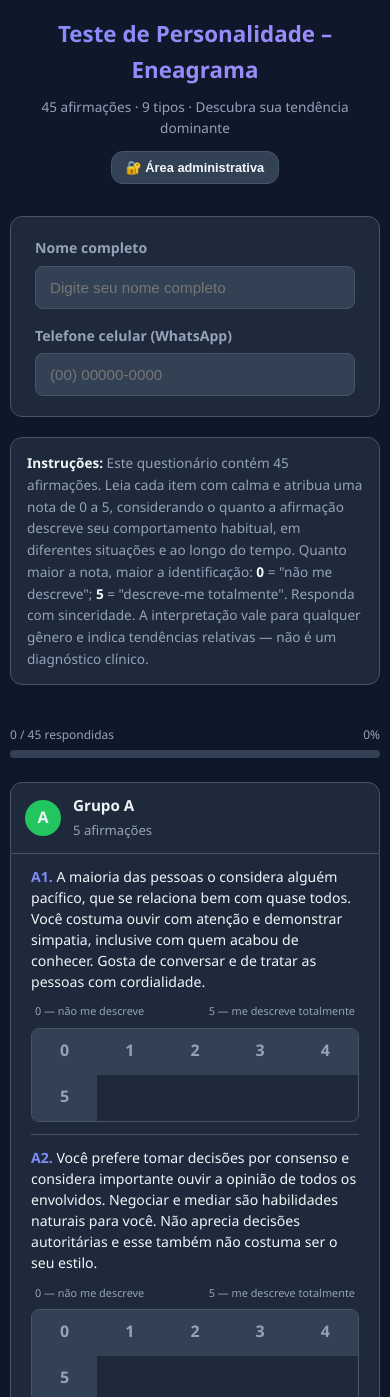
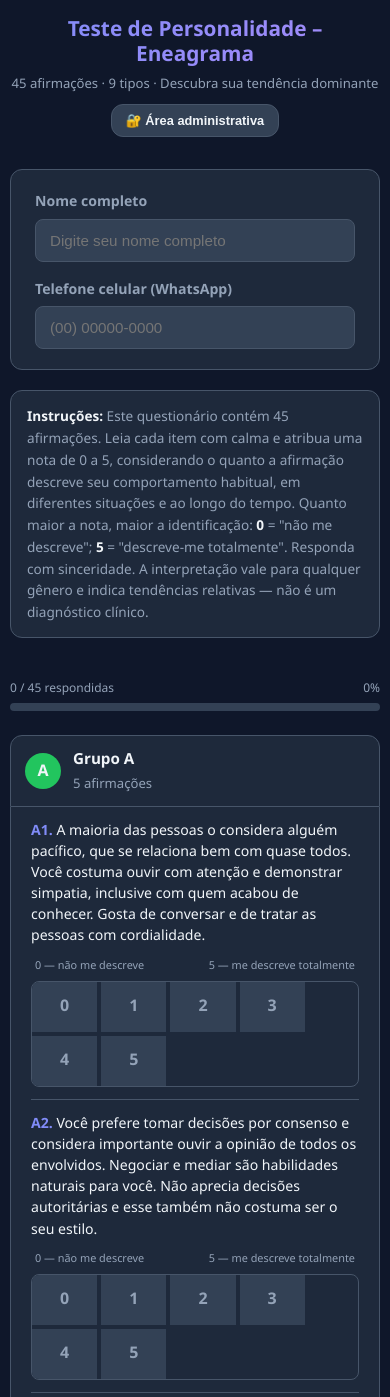
Before and after one commit to AlvaroBiano/B-B-EneaGram, a website: page public/index.html in a window 390 px wide. Shown: the top 1397 px of the page. Drawn offline with Linux system fonts and the light colour scheme.

Commit message:
Fix mobile: overflow-x hidden, word-break, rating flex-wrap 3 colunas, label menor

```diff
--- a/public/index.html
+++ b/public/index.html
@@ -27,7 +27,10 @@
     min-height: 100vh;
     line-height: 1.6;
   }
-  .container { max-width: 820px; margin: 0 auto; padding: 24px 16px 60px; }
+  .container { max-width: 820px; margin: 0 auto; padding: 24px 16px 60px; box-sizing: border-box; }
+  body { overflow-x: hidden; }
+  .header h1 { word-break: break-word; hyphens: auto; }
+  .instructions, .question-text, .form-card, .admin-record { word-wrap: break-word; overflow-wrap: break-word; }
 
   /* Header */
   .header { text-align: center; margin-bottom: 32px; }
@@ -281,7 +284,7 @@
   @media (max-width: 768px) {
     .container { padding: 12px 12px 40px; }
     .header h1 { font-size: 1.35rem; }
-    .header p { font-size: .85rem; }
+    .header p { font-size: .82rem; line-height: 1.4; }
     .instructions { padding: 14px 16px; font-size: .85rem; line-height: 1.6; }
     .form-card { grid-template-columns: 1fr; gap: 12px; padding: 14px 16px; }
     .group-header { padding: 10px 14px; }
@@ -290,8 +293,10 @@
     .question { padding: 12px 0; }
     .question-text { font-size: .88rem; line-height: 1.5; }
     .scale-legend { font-size: .68rem; }
-    .rating { gap: 0; }
-    .rating label { flex: 1; padding: 6px 0; min-width: 0; }
+    .rating { flex-wrap: wrap; gap: 4px; border: 1px solid var(--border); }
+    .rating label { flex: 1 1 calc(33.33% - 4px); padding: 8px 0; min-width: 50px; }
+    .rating-num { width: 28px; height: 28px; font-size: .92rem; }
+    .rating-label { font-size: .6rem; }
     .rating-num { width: 26px; height: 26px; font-size: .9rem; }
     .rating-label { font-size: .55rem; }
     .btn { padding: 11px 18px; font-size: .92rem; }
@@ -347,7 +352,7 @@
   /* Responsive */
   @media (max-width: 600px) {
     .container { padding: 16px 10px 40px; }
-    .header h1 { font-size: 1.4rem; }
+    .header h1 { font-size: 1.3rem; line-height: 1.2; }
     .rating { flex-wrap: wrap; }
     .rating label { flex: 0 0 20%; }
     .bar-label { width: 90px; font-size: .78rem; }
```
